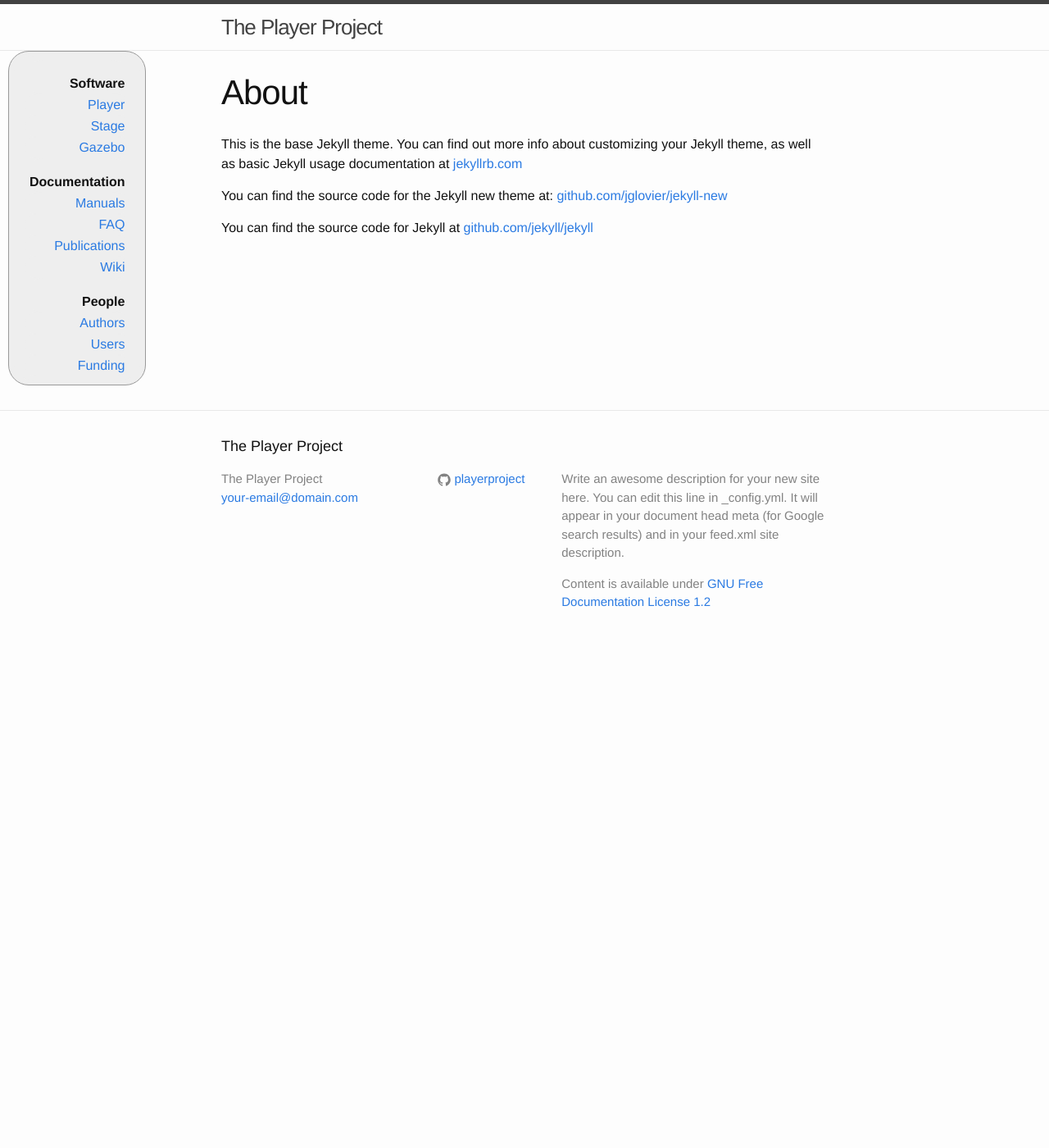
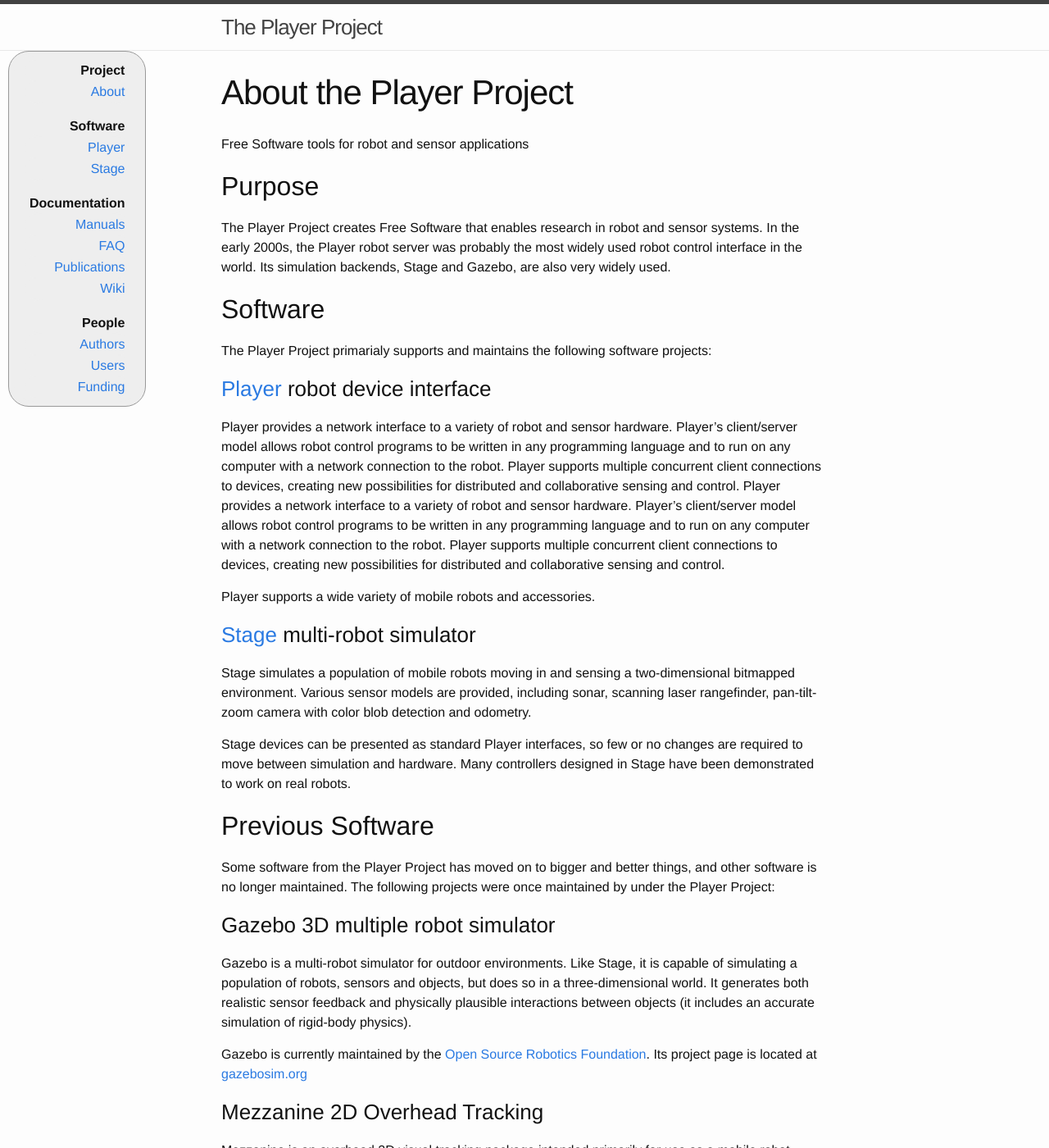
Before and after one commit to playerproject/playerproject.github.io, a Jekyll site: the page built from about.md, in a window 1280 px wide and 1400 px high. Shown: the whole window at 82% size. Built offline with Jekyll 4.4.1, drawn with Linux system fonts in a browser that asks for light colours; some of the changed text lies outside the part shown.

```diff
--- a/_config.yml
+++ b/_config.yml
@@ -1,10 +1,9 @@
 # Site settings
 title: The Player Project
-email: your-email@domain.com
+#email: your-email@domain.com
 description: > # this means to ignore newlines until "baseurl:"
-  Write an awesome description for your new site here. You can edit this
-  line in _config.yml. It will appear in your document head meta (for
-  Google search results) and in your feed.xml site description.
+  The Player Project develops and maintains open-source robotics software
+  for roboticists worldwide.
 baseurl: "" # the subpath of your site, e.g. /blog/
 url: "http://playerproject.github.io" # the base hostname & protocol for your site
 #twitter_username: jekyllrb
--- a/_includes/sidebar.html
+++ b/_includes/sidebar.html
@@ -2,10 +2,12 @@
 <div class="sidebar">
 <ul class="sidebar">
 
+<li class="sidebar"><b>Project</b></li>
+<li class="sidebar"><a href="/about">About</a></li>
+
 <li class="sidebar"><br><b>Software</b></li>
 <li class="sidebar"><a href="/player">Player</a></li>
 <li class="sidebar"><a href="/stage">Stage</a></li>
-<li class="sidebar"><a href="/gazebo">Gazebo</a></li>
 
 <li class="sidebar"><br><b>Documentation</b></li>
 <li class="sidebar"><a href="/manuals">Manuals</a></li>
--- a/_sass/_layout.scss
+++ b/_sass/_layout.scss
@@ -188,7 +188,8 @@
     font-size: 24px;
 }
 
-
+.post-link-small{
+}
 
 /**
  * Posts
@@ -196,9 +197,7 @@
 .post-header {
     margin-bottom: $spacing-unit;
 }
-
-.post-title {
-    font-size: 42px;
+.post-title { font-size: 42px;
     letter-spacing: -1px;
     line-height: 1;
 
--- a/about.md
+++ b/about.md
@@ -1,11 +1,53 @@
 ---
 layout: page
-title: About
+title: About the Player Project
 permalink: /about/
 ---
+Free Software tools for robot and sensor applications
 
-This is the base Jekyll theme. You can find out more info about customizing your Jekyll theme, as well as basic Jekyll usage documentation at [jekyllrb.com](http://jekyllrb.com/)
+## Purpose
+The Player Project creates Free Software that enables research in robot and sensor systems.
+In the early 2000s, the Player robot server was probably the most widely used robot control interface in the world.
+Its simulation backends, Stage and Gazebo, are also very widely used.
 
-You can find the source code for the Jekyll new theme at: [github.com/jglovier/jekyll-new](https://github.com/jglovier/jekyll-new)
+## Software
+The Player Project primarialy supports and maintains the following software projects:
 
-You can find the source code for Jekyll at [github.com/jekyll/jekyll](https://github.com/jekyll/jekyll)
+### [Player](/player) robot device interface
+Player provides a network interface to a variety of robot and sensor hardware.
+Player's client/server model allows robot control programs to be written in any programming language and to run on any computer with a network connection to the robot.
+Player supports multiple concurrent client connections to devices, creating new possibilities for distributed and collaborative sensing and control.
+Player provides a network interface to a variety of robot and sensor hardware.
+Player's client/server model allows robot control programs to be written in any programming language and to run on any computer with a network connection to the robot.
+Player supports multiple concurrent client connections to devices, creating new possibilities for distributed and collaborative sensing and control.
+
+Player supports a wide variety of mobile robots and accessories.
+
+### [Stage](/stage) multi-robot simulator
+Stage simulates a population of mobile robots moving in and sensing a two-dimensional bitmapped environment.
+Various sensor models are provided, including sonar, scanning laser rangefinder, pan-tilt-zoom camera with color blob detection and odometry.
+
+Stage devices can be presented as standard Player interfaces, so few or no changes are required to move between simulation and hardware.
+Many controllers designed in Stage have been demonstrated to work on real robots.
+
+## Previous Software
+Some software from the Player Project has moved on to bigger and better things, and other software is no longer maintained.
+The following projects were once maintained by under the Player Project:
+
+### Gazebo 3D multiple robot simulator
+Gazebo is a multi-robot simulator for outdoor environments.
+Like Stage, it is capable of simulating a population of robots, sensors and objects, but does so in a three-dimensional world.
+It generates both realistic sensor feedback and physically plausible interactions between objects (it includes an accurate simulation of rigid-body physics).
+
+Gazebo is currently maintained by the [Open Source Robotics Foundation](http://osrfoundation.org).
+Its project page is located at [gazebosim.org](http://gazebosim.org)
+
+### Mezzanine 2D Overhead Tracking
+Mezzanine is an overhead 2D visual tracking package intended primarily for use as a mobile robot metrology system.
+It uses a camera to track objects marked with color-coded fiducials, and infers the pose (position and orientation) of these objects in world coordinates.
+Mezzanine will work with most color cameras (even the really cheap ones), and can correct for the barrel distortion produced by wide-angle-lenses.
+
+Mezzanine is language and architecture neutral: object poses are written into a shared memory-mapped file which other programs can read and make use of as they see fit.
+Mezzanine itself is written in pure C and was developed under Linux on x86 hardware.
+
+Mezzanine is no longer maintained.
```
Also changed, not shown: index.html (+18 -6 lines), player.md (+1 -0 lines), posts.md (added, +18 -0 lines), stage.md (added, +36 -0 lines), assets/img/fasr.png (added), assets/img/hospital.png (added), assets/img/p2dxelasercam.jpg (added), assets/img/pioneer.png (added), 1 other file.
